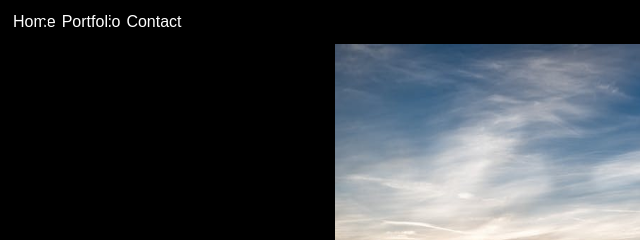
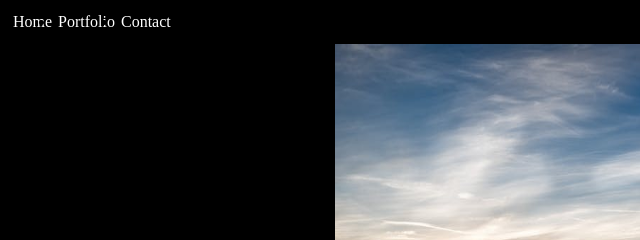
Before and after one commit to Lakshya-Lall/Lakshya-Lall-2, a plain HTML site: page index.html in a window 1280 px wide. Shown: the top 240 px of the page, 0-640 px from the left. Drawn offline with Linux system fonts and the light colour scheme.

Commit message:
Update styles.css

```diff
--- a/styles.css
+++ b/styles.css
@@ -14,7 +14,7 @@
 
     margin: 13px 3px;
     display: block;
-    font-family: "Archivo Black", sans-serif;
+    ;
     text-decoration: none;
     list-style: none;
     color: white;
```
